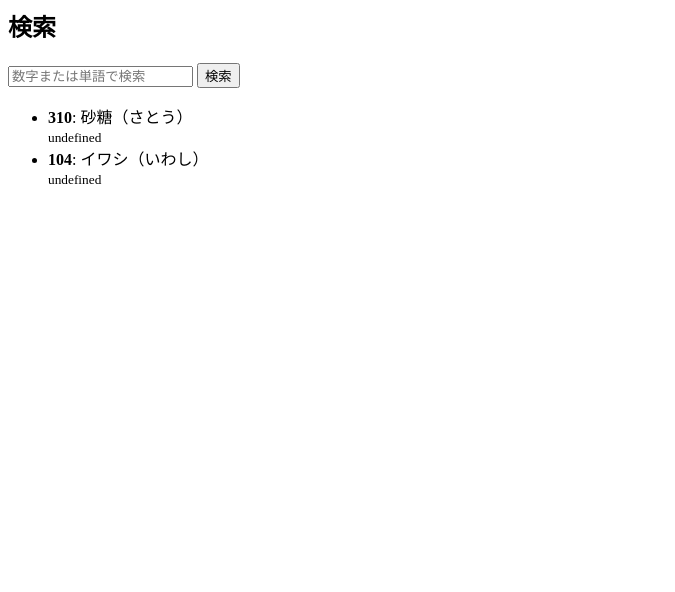
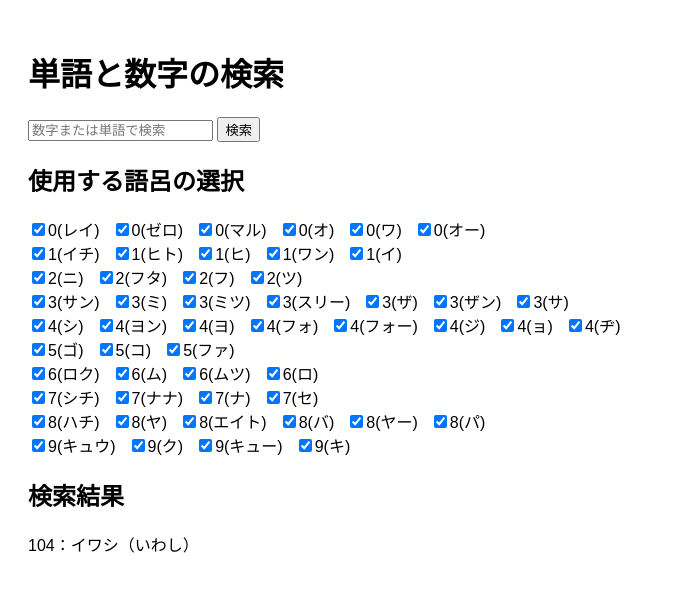
Before and after one commit to KIITF/word-to-number-search, a plain HTML site: page index.html in a window 1280 px wide. Both pictures are taken after a click on the button "検索". Shown: the whole page, without its empty margins (0-675 px from the left). Drawn offline with Linux system fonts and the light colour scheme.

Commit message:
Update index.html

```diff
--- a/index.html
+++ b/index.html
@@ -1,31 +1,98 @@
-<h2>検索</h2>
+<!DOCTYPE html>
+<html lang="ja">
+<head>
+  <meta charset="UTF-8" />
+  <title>単語検索サイト</title>
+  <style>
+    body { font-family: sans-serif; padding: 20px; }
+    label { margin-right: 12px; }
+    .word-entry { margin-bottom: 10px; }
+  </style>
+</head>
+<body>
+  <h1>単語と数字の検索</h1>
+
   <input type="text" id="searchInput" placeholder="数字または単語で検索">
   <button onclick="search()">検索</button>
 
-<ul id="results"></ul>
+  <h2>使用する語呂の選択</h2>
+  <div id="goros"></div>
+
+  <h2>検索結果</h2>
+  <div id="results"></div>
 
   <script src="data.js"></script>
   <script>
+    const numberDict = {
+      0: ["レイ", "ゼロ", "マル", "オ", "ワ", "オー"],
+      1: ["イチ", "ヒト", "ヒ", "ワン", "イ"],
+      2: ["ニ", "フタ", "フ", "ツ"],
+      3: ["サン", "ミ", "ミツ", "スリー", "ザ", "ザン", "サ"],
+      4: ["シ", "ヨン", "ヨ", "フォ", "フォー", "ジ", "ョ", "ヂ"],
+      5: ["ゴ", "コ", "ファ"],
+      6: ["ロク", "ム", "ムツ", "ロ"],
+      7: ["シチ", "ナナ", "ナ", "セ"],
+      8: ["ハチ", "ヤ", "エイト", "バ", "ヤー", "パ"],
+      9: ["キュウ", "ク", "キュー", "キ"]
+    };
+
+    // チェック状態（初期はすべてtrue）
+    const allowedKanas = new Set();
+    function initializeGoros() {
+      const gorosDiv = document.getElementById("goros");
+      for (const [digit, kanas] of Object.entries(numberDict)) {
+        kanas.forEach(kana => {
+          const checkbox = document.createElement("input");
+          checkbox.type = "checkbox";
+          checkbox.id = `${digit}_${kana}`;
+          checkbox.checked = true;
+          checkbox.addEventListener("change", () => {
+            if (checkbox.checked) {
+              allowedKanas.add(kana);
+            } else {
+              allowedKanas.delete(kana);
+            }
+          });
+          allowedKanas.add(kana); // 初期はすべて追加
+
+          const label = document.createElement("label");
+          label.htmlFor = checkbox.id;
+          label.textContent = `${digit}(${kana})`;
+
+          gorosDiv.appendChild(checkbox);
+          gorosDiv.appendChild(label);
+        });
+        gorosDiv.appendChild(document.createElement("br"));
+      }
+    }
+
     function search() {
       const query = document.getElementById("searchInput").value.trim();
-  const resultArea = document.getElementById("results");
-  resultArea.innerHTML = "";
+      const resultsDiv = document.getElementById("results");
+      resultsDiv.innerHTML = "";
 
-  const results = wordList.filter(item =>
-    item.number.includes(query) ||
-    item.word.includes(query) ||
-    item.reading.includes(query)
-  );
+      const filtered = wordList.filter(entry => {
+        if (entry.word.includes(query) || entry.number.includes(query)) {
+          // 語呂チェック：読み部分がすべて許可されている語呂に含まれるか
+          return entry.readingParts.every(part => allowedKanas.has(part.kana));
+        }
+        return false;
+      });
 
-  if (results.length === 0) {
-    resultArea.innerHTML = "<li>一致する単語が見つかりませんでした。</li>";
+      if (filtered.length === 0) {
+        resultsDiv.textContent = "該当なし";
         return;
       }
 
-  for (const item of results) {
-    const li = document.createElement("li");
-    li.innerHTML = `<strong>${item.number}</strong>: ${item.word}（${item.reading}）<br><small>${item.breakdown}</small>`;
-    resultArea.appendChild(li);
+      filtered.forEach(entry => {
+        const div = document.createElement("div");
+        div.className = "word-entry";
+        div.textContent = `${entry.number}：${entry.word}（${entry.reading}）`;
+        resultsDiv.appendChild(div);
+      });
     }
-}
+
+    initializeGoros();
   </script>
+</body>
+</html>
```
Lines whose indentation alone changed are shown as unchanged.
